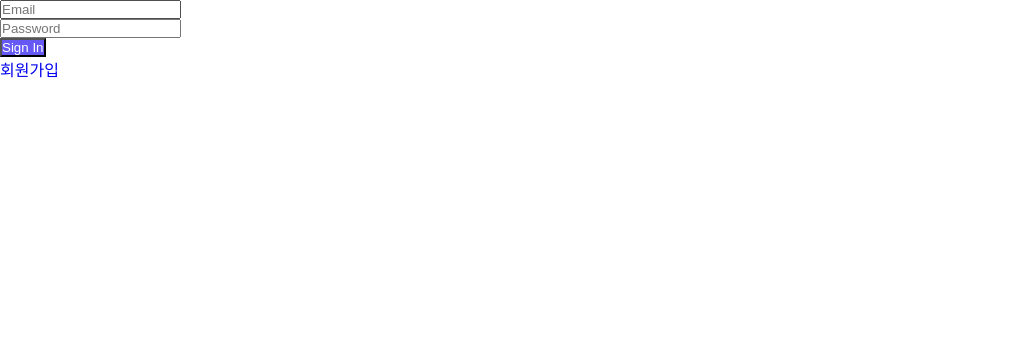
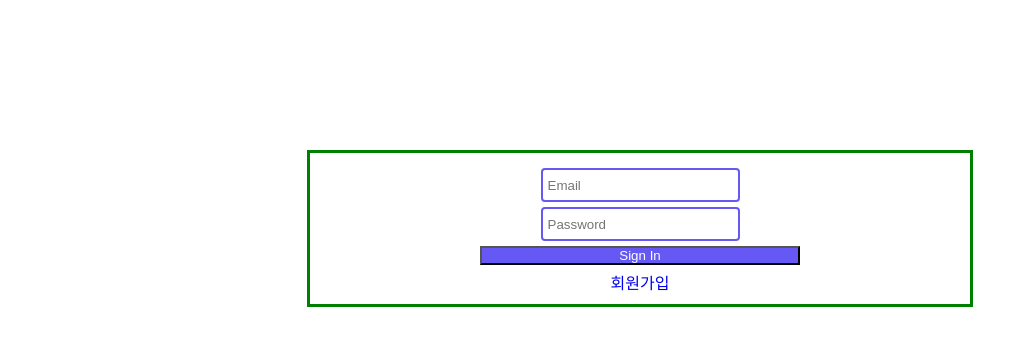
Before and after one commit to gon2gon2/elice_library, a Flask app: page /login in a window 1280 px wide. Shown: the top 346 px of the page, without its empty margins (0-1036 px from the left). Run offline with Flask 2, Linux system fonts and the light colour scheme.

Commit message:
JOIN 문제 해결

```diff
--- a/library/__init__.py
+++ b/library/__init__.py
@@ -41,7 +41,7 @@ def create_app():
                 import csv
                 from datetime import datetime
 
-                with open('books.csv', 'r') as f:
+                with open('library/books.csv', 'r') as f:
                     reader = csv.DictReader(f)
 
                     for row in reader:
@@ -50,7 +50,7 @@ def create_app():
                         image_path = f"/static/image/{row['id']}"
                         try:
                             open(f'app/{image_path}.png')
-                            image_path += '.png'
+                            image_path += '.jpg'
                         except:
                             image_path += '.jpg'
 
--- a/library/static/style.css
+++ b/library/static/style.css
@@ -17,7 +17,29 @@ input {
 }
 
 /* global 버튼 css */
+
+.form-box {
+
+    margin: 150px auto;
+    width: 50%;
+    border: 3px solid green;
+    padding: 10px;
+    text-align: center;
+}
+
+.input-style-1 {
+    margin: 5px auto;
+    width: 100%;
+    height: 30px;
+    width: 190px;
+    border: 2px solid #6558f5;
+    border-radius: 4px;
+    padding-left: 5px;
+}
+
 .btn {
+    margin: 5px auto;
+    width: 50%;
     color: white;
     background-color:#6558f5;
     cursor:pointer;
--- a/library/templates/login.html
+++ b/library/templates/login.html
@@ -1,9 +1,9 @@
 {% extends "layout.html" %}
 
 {% block main %}
-<form action="/login" method="post">
-    <input type="email" name="email" placeholder="Email">
-    <input type="password" name="password" placeholder="Password">
+<form class="form-box" action="/login" method="post">
+    <input class="input-style-1" type="email" name="email" placeholder="Email">
+    <input class="input-style-1" type="password" name="password" placeholder="Password">
     <input class="btn" type="submit" value="Sign In">
     <div>
         <a href="/signup">회원가입</a>
--- a/library/views/rental_views.py
+++ b/library/views/rental_views.py
@@ -14,8 +14,7 @@ rentalSchema = RentalSchema()
 def rented():
 
     user_id = session['user_id']
-    rented_books = db.session.query(Book, Rental).filter((Rental.book_id == Book.id)&(Rental.user_id == user_id)).all()
-
+    rented_books = Rental.query.filter(Rental.user_id == user_id).all()
     return render_template('rented_books.html', books=rented_books)
 
 #  대여하기
--- a/library/views/user_views.py
+++ b/library/views/user_views.py
@@ -9,7 +9,7 @@ bp = Blueprint('user', __name__)
 def home():
     # 세션이 없는 경우: login 페이지로 이동
     if 'user_id' not in session:
-        return redirect(url_for('login'))
+        return redirect(url_for('user.login'))
 
     #  세션이 있으면 메인페이지로 이동
     else:
```
Also changed, not shown: library/models.py (+8 -8 lines), library/templates/rented_books.html (+6 -6 lines), library/views/book_views.py (+2 -7 lines), migrations/versions/1eebfaa9170f_.py (renamed from migrations/versions/16c02cfa6ef9_.py, +13 -13 lines), library/static/image/7.jpg (renamed from library/static/image/7.png), library/static/image/8.jpg (renamed from library/static/image/8.png), library/static/image/9.jpg (renamed from library/static/image/9.png), 1 other file.
